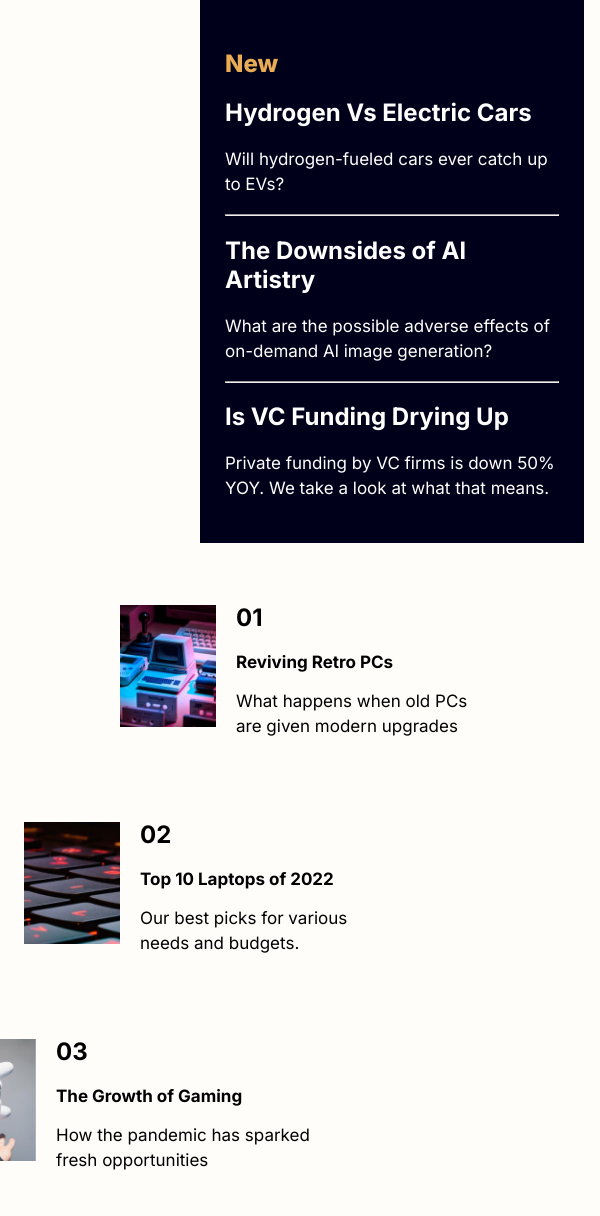
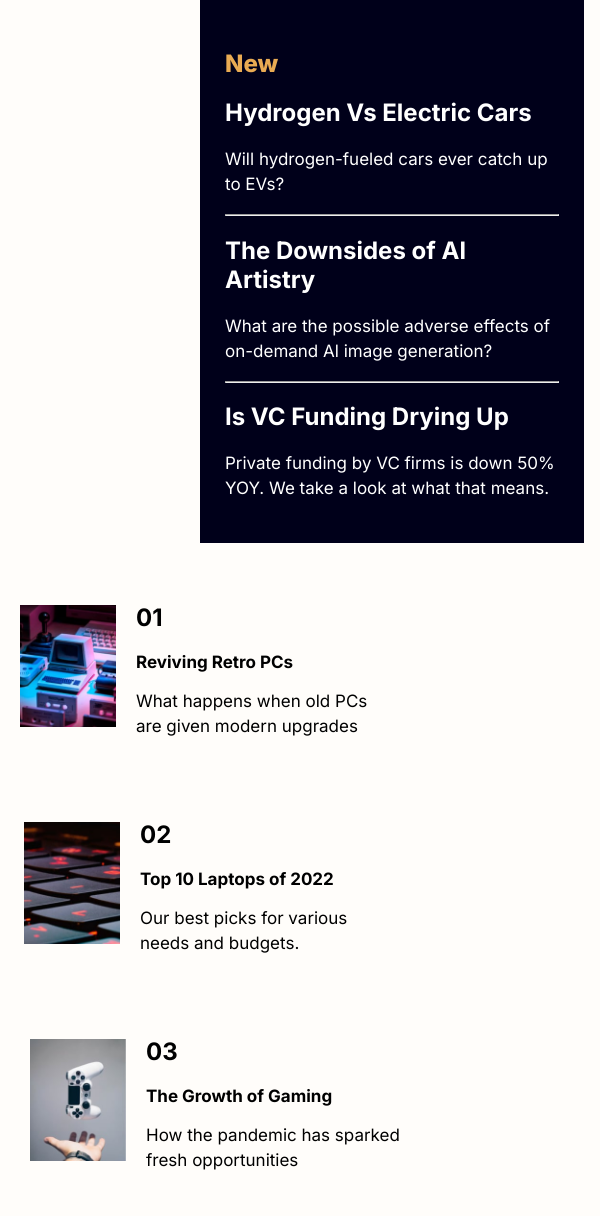
Before and after one commit to oxblixxx/news-homepage-main, a PHP site: page / in a window 600 px wide. Shown: the part 983-2199 px from the top of the page. Run offline with PHP 8.4, Linux system fonts and the light colour scheme.

Commit message:
container three mobile respo

```diff
--- a/css/main.css
+++ b/css/main.css
@@ -13,6 +13,6 @@ body{
 
 @media screen and (min-width: 414px) and (max-width: 687px) {
         body{
-            overflow-y: hidden;
+            overflow: hidden;
         }
 }
--- a/css/nav.css
+++ b/css/nav.css
@@ -54,6 +54,15 @@ nav{
         flex-direction: column;
         margin-top: 300px;
     }
+
+    .images-container-one{
+        position: relative;
+        right: 100px;
+    }
+
+    .images-container-three{
+        right: 90px;
+    }
 }
 
 
```
